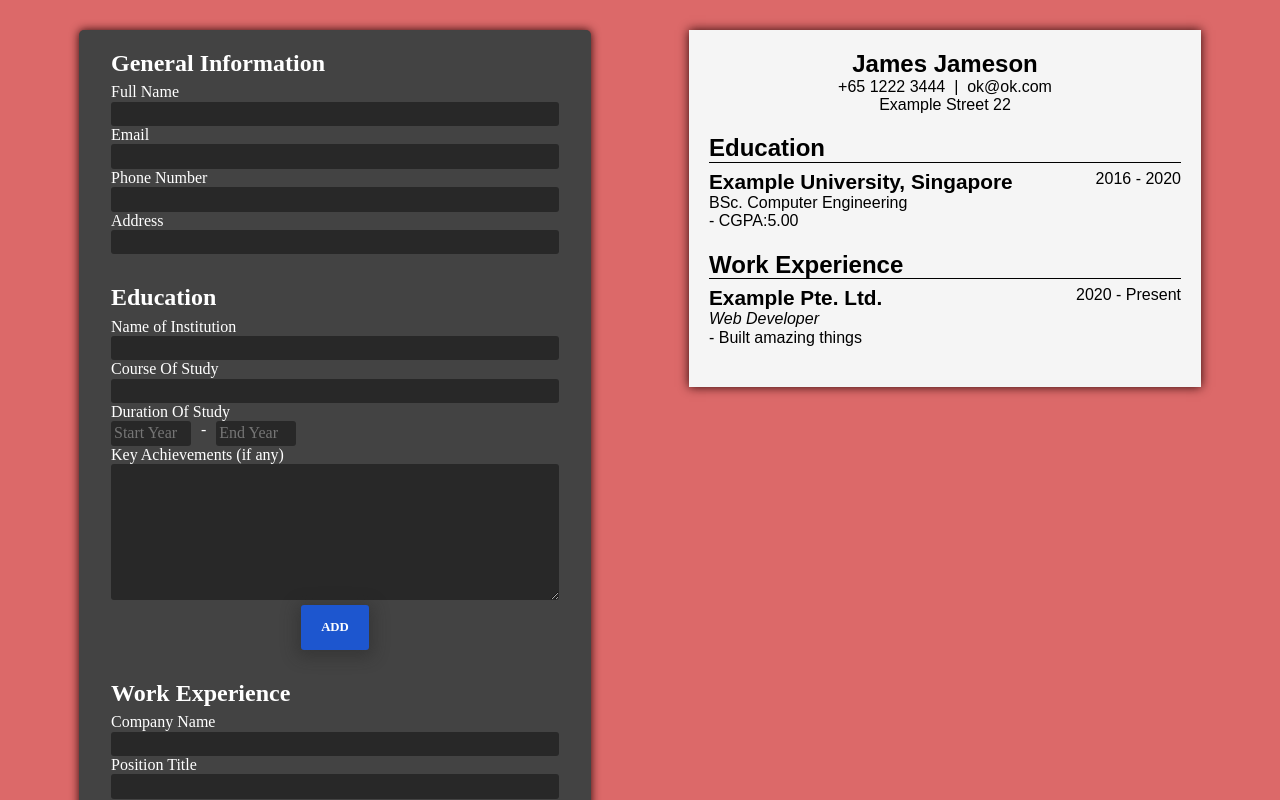
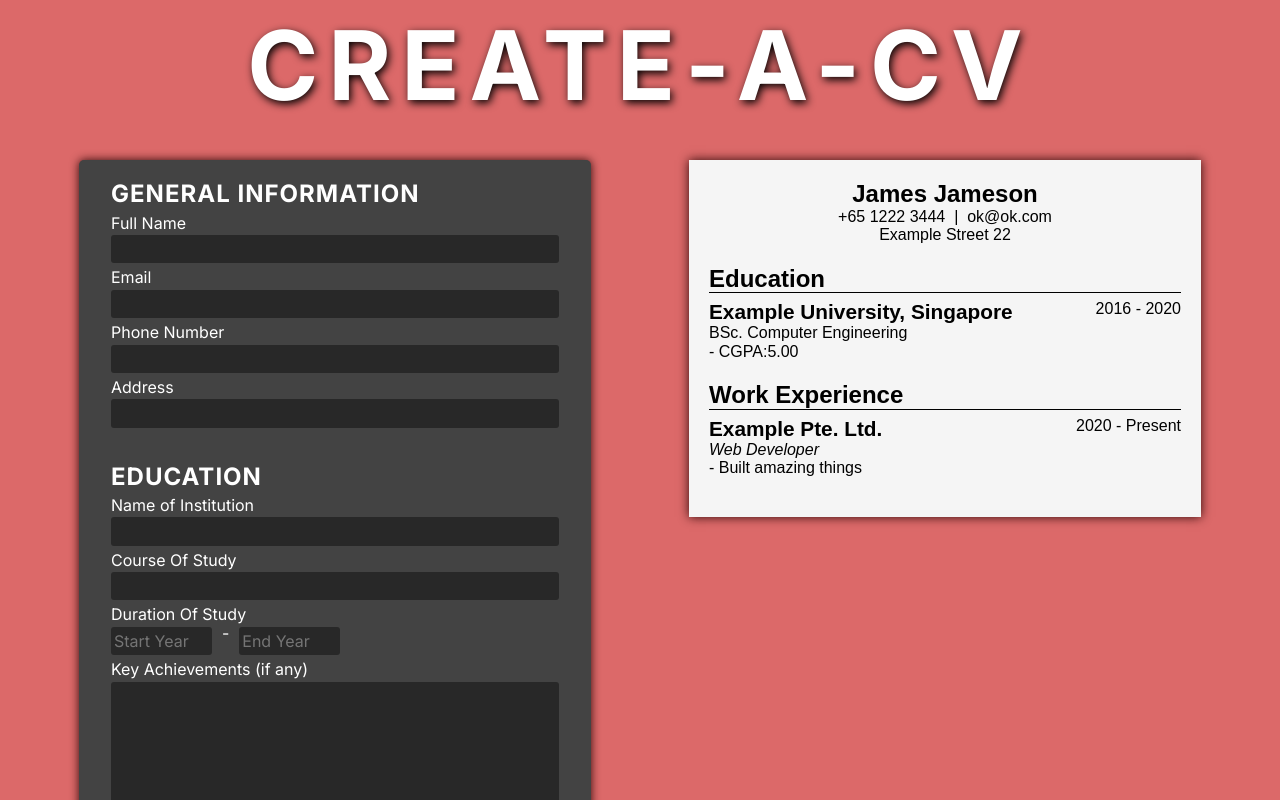
Before and after one commit to syfq-isml/odin-cv-app-v2, a React (Create React App) app in the folder cv-project-v2/: page / in a window 1280 px wide. Shown: the top 800 px of the page. Built offline with nearby package versions, Linux system fonts and the light colour scheme.

Commit message:
finish project
 - render new lines correctly in textarea

```diff
--- a/cv-project-v2/src/App.js
+++ b/cv-project-v2/src/App.js
@@ -2,6 +2,7 @@ import React, { Component } from "react";
 import "./styles/normalize.css";
 import "./styles/styles.css";
 
+import Header from "./components/Header";
 import GeneralForm from "./components/GeneralForm";
 import EducationForm from "./components/EducationForm";
 import WorkForm from "./components/WorkForm";
@@ -135,6 +136,8 @@ class App extends Component {
 
 	render() {
 		return (
+			<div className="flex-column-container">
+				<Header />
 				<div id="overall-wrapper">
 					<section id="form-section">
 						<GeneralForm getGeneralData={this.handleGeneral} />
@@ -163,6 +166,7 @@ class App extends Component {
 						/>
 					</section>
 				</div>
+			</div>
 		);
 	}
 }
--- a/cv-project-v2/src/components/EducationFormFill.js
+++ b/cv-project-v2/src/components/EducationFormFill.js
@@ -91,6 +91,7 @@ class EducationFormFill extends Component {
 					value={this.state.exp.achievements}
 					data-item="achievements"
 					onChange={this.handleChange}
+					onKeyUp={this.addLineBreak}
 					data-form-id={this.state.exp.id}
 				></textarea>
 				<button onClick={this.addEducation} className="add-btn">
--- a/cv-project-v2/src/components/EducationRender.js
+++ b/cv-project-v2/src/components/EducationRender.js
@@ -38,7 +38,7 @@ class EducationRender extends Component {
 					<div>
 						<h2>{data.name}</h2>
 						<p>{data.course}</p>
-						<p>{data.achievements}</p>
+						<p className="white-space">{data.achievements}</p>
 					</div>
 					<div className="flex-column-container">
 						<p className="date">
--- a/cv-project-v2/src/components/GeneralRender.js
+++ b/cv-project-v2/src/components/GeneralRender.js
@@ -1,10 +1,6 @@
 import React, { Component } from "react";
 
 class GeneralRender extends Component {
-	constructor(props) {
-		super(props);
-	}
-
 	render() {
 		let { name, email, phone, address } = this.props.sendGeneralDataSECOND;
 
--- /dev/null
+++ b/cv-project-v2/src/components/Header.js
@@ -0,0 +1,12 @@
+import React, { Component } from "react";
+class Header extends Component {
+	render() {
+		return (
+			<div className="flex-column-container flex-centered header-js">
+				<h1 id="header-heading">CREATE-A-CV</h1>
+			</div>
+		);
+	}
+}
+
+export default Header;
--- a/cv-project-v2/src/components/WorkRender.js
+++ b/cv-project-v2/src/components/WorkRender.js
@@ -38,9 +38,9 @@ class WorkRender extends Component {
 					<div>
 						<h2>{item.name}</h2>
 						<p className="role-heading">{item.title}</p>
-						<p>{item.desc}</p>
+						<p className="white-space">{item.desc}</p>
 					</div>
-					<div>
+					<div className="flex-column-container">
 						<p>
 							{item.start} - {item.end}
 						</p>
--- a/cv-project-v2/src/styles/styles.css
+++ b/cv-project-v2/src/styles/styles.css
@@ -1,3 +1,5 @@
+@import url("https://fonts.googleapis.com/css2?family=Inter:wght@100;200;300;400;500;600;700;800;900&display=swap");
+
 *,
 *::before,
 *::after,
@@ -7,6 +9,37 @@ h3 {
 	margin: 0;
 	padding: 0;
 	box-sizing: border-box;
+}
+
+body {
+	background-color: rgb(220, 105, 105);
+	font-family: "Inter", sans-serif;
+}
+
+/* .header-js {
+	border-radius: 5px;
+	border: 15px solid rgb(88, 88, 88);
+	box-shadow: 0px 0px 10px 0px #2d0808;
+
+	background-color: rgb(67, 67, 67);
+} */
+
+/* #header-heading {
+	font-size: 4rem;
+	text-shadow: 2px 3px 8px #000000;
+	color: white;
+	margin: 10px 0;
+	padding: 10px 15px;
+	letter-spacing: 5px;
+} */
+
+#header-heading {
+	font-size: 6rem;
+	text-shadow: 2px 3px 8px #000000;
+	color: white;
+	margin: 5px 0;
+	padding: 5px 15px;
+	letter-spacing: 10px;
 }
 
 #overall-wrapper {
@@ -69,15 +102,23 @@ fieldset div div p {
 fieldset legend {
 	font-size: 1.5rem;
 	font-weight: 700;
+	text-transform: uppercase;
+	letter-spacing: 1px;
 }
 
 input,
 textarea {
 	background-color: rgb(40, 40, 40);
 	color: whitesmoke;
-	padding: 3px;
+	padding: 5px 3px;
 	border: 0;
 	border-radius: 3px;
+}
+
+input,
+textarea {
+	margin-top: 3px;
+	margin-bottom: 5px;
 }
 
 textarea {
@@ -205,3 +246,11 @@ textarea {
 .date {
 	align-self: flex-end;
 }
+
+.white-space {
+	white-space: pre-wrap;
+}
+
+textarea {
+	resize: vertical;
+}
```
Also changed, not shown: 1 other file (tests, documents, lock files or other folders). Lines whose indentation alone changed are shown as unchanged.
